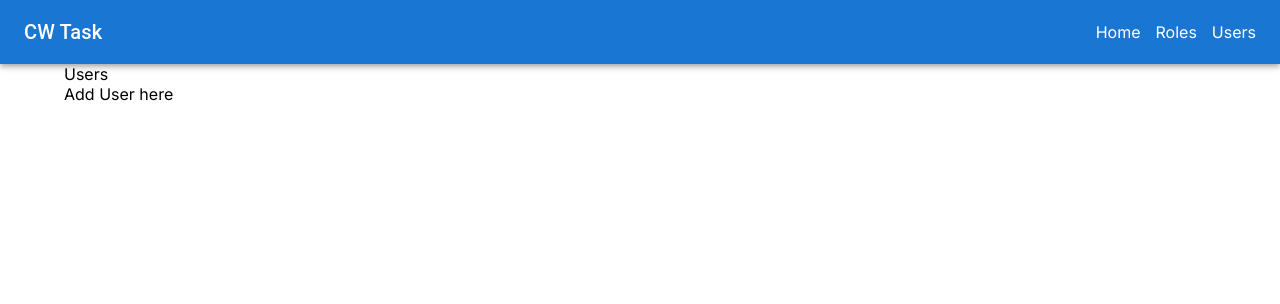
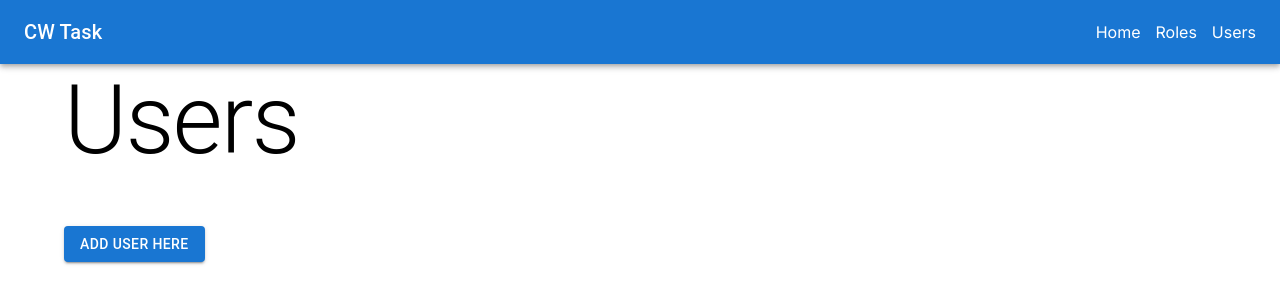
Before and after one commit to MirosBL45/company_wall_task, a Next.js app: page /users in a window 1280 px wide. Shown: the top 304 px of the page. Built offline with nearby package versions, Linux system fonts and the light colour scheme.

Commit message:
link button component

```diff
--- a/src/app/users/page.jsx
+++ b/src/app/users/page.jsx
@@ -1,15 +1,29 @@
-// react/next stuff
-import Link from 'next/link';
+// MaterialUI
+import {
+  // Table,
+  // TableBody,
+  // TableCell,
+  // TableContainer,
+  // TableHead,
+  // TableRow,
+  // Paper,
+  Typography,
+} from '@mui/material';
+
+// components
+import LinkButton from '@/components/linkButton/LinkButton';
 
 // style
 import '../globals.css';
 
 function Users() {
   return (
-    <div>
-      <p>Users</p>
-      <Link href="/users/add_user">Add User here</Link>
-    </div>
+    <>
+      <Typography variant="h1" gutterBottom>
+        Users
+      </Typography>
+      <LinkButton href="/users/add_user" buttonText="Add User here" />
+    </>
   );
 }
 
--- /dev/null
+++ b/src/components/linkButton/LinkButton.jsx
@@ -0,0 +1,17 @@
+// react/next stuff
+import Link from 'next/link';
+
+// MaterialUI
+import Button from '@mui/material/Button';
+
+function LinkButton({ href, buttonText }) {
+  return (
+    <Link href={href}>
+      <Button variant="contained" color="primary" sx={{ marginTop: '16px' }}>
+        {buttonText}
+      </Button>
+    </Link>
+  );
+}
+
+export default LinkButton;
```
Also changed, not shown: src/app/roles/page.jsx (+4 -9 lines).
